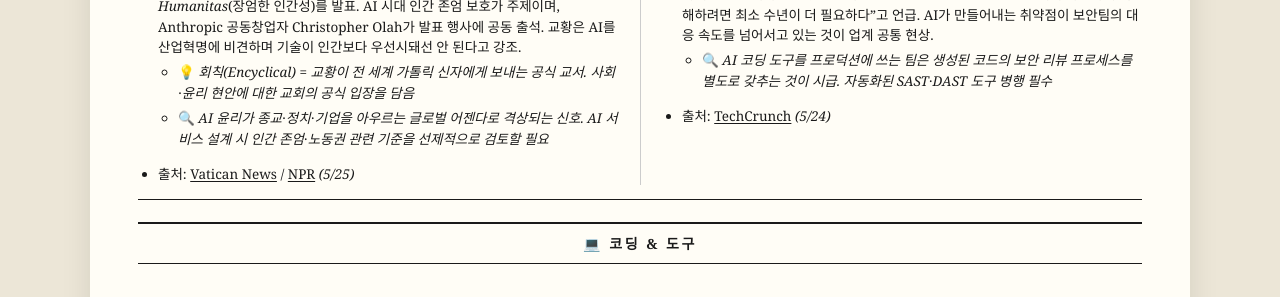
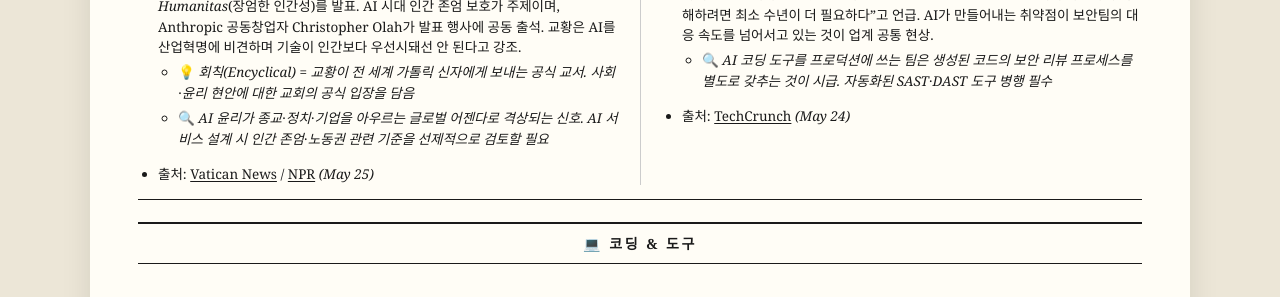
Before and after one commit to kimjans/daily-news, a Jekyll site: the page built from index.md, in a window 1280 px wide. Shown: the part 432-729 px from the top of the page. Built offline with Jekyll 4.4.1, drawn with Linux system fonts in a browser that asks for light colours.

Commit message:
fix: date format May DD

```diff
--- a/index.md
+++ b/index.md
@@ -15,12 +15,12 @@ title: The AI Morning
 - 교황 Leo XIV가 5/25 오전 바티칸 시노드 홀에서 첫 회칙 *Magnifica Humanitas*(장엄한 인간성)를 발표. AI 시대 인간 존엄 보호가 주제이며, Anthropic 공동창업자 Christopher Olah가 발표 행사에 공동 출석. 교황은 AI를 산업혁명에 비견하며 기술이 인간보다 우선시돼선 안 된다고 강조.
   - 💡 *회칙(Encyclical) = 교황이 전 세계 가톨릭 신자에게 보내는 공식 교서. 사회·윤리 현안에 대한 교회의 공식 입장을 담음*
   - 🔍 *AI 윤리가 종교·정치·기업을 아우르는 글로벌 어젠다로 격상되는 신호. AI 서비스 설계 시 인간 존엄·노동권 관련 기준을 선제적으로 검토할 필요*
-- 출처: [Vatican News](https://www.vaticannews.va/en/pope/news/2026-05/pope-leo-xiv-first-encyclical-magnifica-humanitas.html) / [NPR](https://www.npr.org/2026/05/24/nx-s1-5831959/pope-leos-first-encyclical-will-address-ai-and-magnificent-humanity) *(5/25)*
+- 출처: [Vatican News](https://www.vaticannews.va/en/pope/news/2026-05/pope-leo-xiv-first-encyclical-magnifica-humanitas.html) / [NPR](https://www.npr.org/2026/05/24/nx-s1-5831959/pope-leos-first-encyclical-will-address-ai-and-magnificent-humanity) *(May 25)*
 
 ### **[AI 보안]** "AI 보안, 업계 전체가 실시간 대응 중 — 취약점 속도가 팀을 압도"
 - TechCrunch가 Google을 포함한 주요 기업 보안팀 인터뷰를 바탕으로 AI 도입이 가져온 보안 취약점 급증을 분석. LinkedIn CISO는 "AI 보안을 지속 가능하게 이해하려면 최소 수년이 더 필요하다"고 언급. AI가 만들어내는 취약점이 보안팀의 대응 속도를 넘어서고 있는 것이 업계 공통 현상.
   - 🔍 *AI 코딩 도구를 프로덕션에 쓰는 팀은 생성된 코드의 보안 리뷰 프로세스를 별도로 갖추는 것이 시급. 자동화된 SAST·DAST 도구 병행 필수*
-- 출처: [TechCrunch](https://techcrunch.com/2026/05/24/everyone-is-navigating-ai-security-in-real-time-even-google/) *(5/24)*
+- 출처: [TechCrunch](https://techcrunch.com/2026/05/24/everyone-is-navigating-ai-security-in-real-time-even-google/) *(May 24)*
 
 ---
 
```
